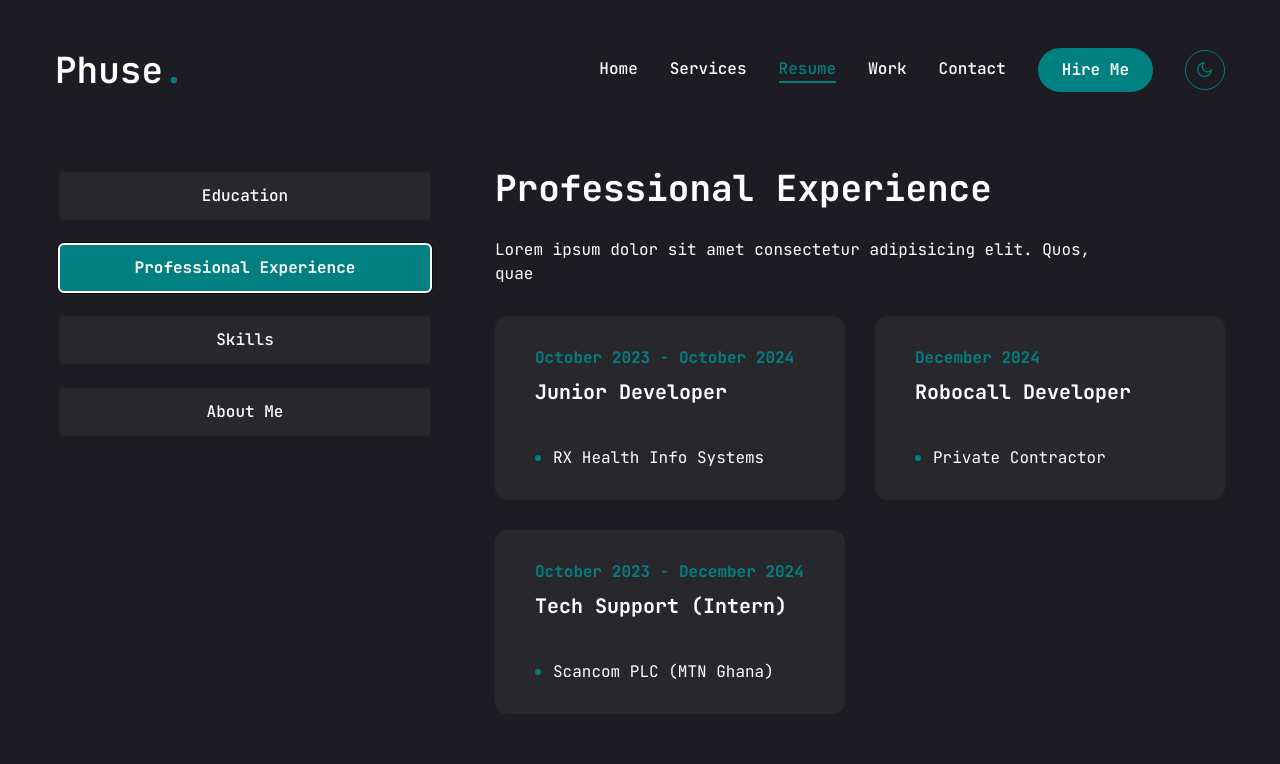
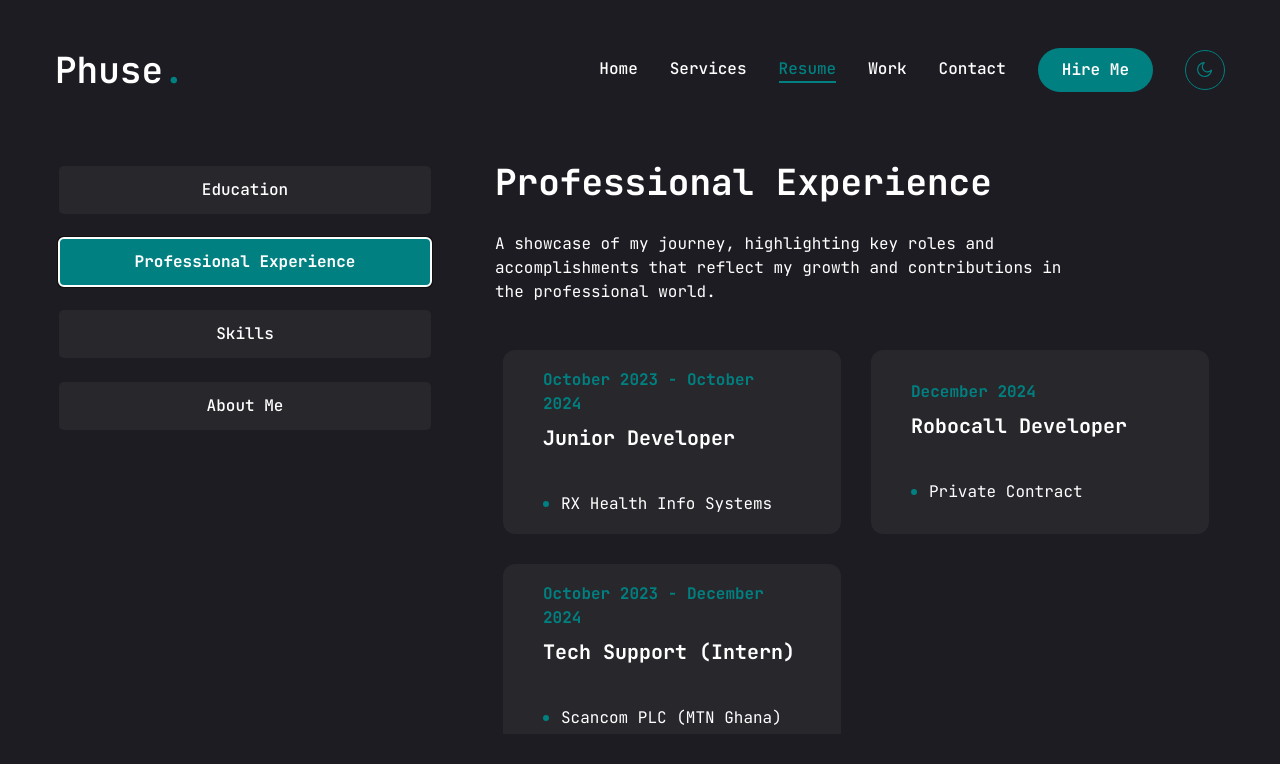
Before and after one commit to Phuse21/phuse-portfolio, a Next.js app: page /resume in a window 1280 px wide. Both pictures are taken after a click on the tab "Professional Experience". Shown: the top 764 px of the page. Built offline with nearby package versions, Linux system fonts and the light colour scheme.

Commit message:
resume real

```diff
--- a/app/resume/page.jsx
+++ b/app/resume/page.jsx
@@ -27,7 +27,7 @@ import {
 const about = {
   title: "About Me",
   description:
-    "Lorem ipsum dolor sit amet consectetur adipisicing elit. Quos, quae ",
+    "Hey, everyone loves a little backstory, right? Feel free to reach out; I'm sure we can do something fun together. I don't bite (much)!",
   info: [
     {
       fieldName: "Name",
@@ -61,7 +61,7 @@ const experience = {
   icon: "/assets/resume/badge.svg",
   title: "Professional Experience",
   description:
-    "Lorem ipsum dolor sit amet consectetur adipisicing elit. Quos, quae ",
+    "A showcase of my journey, highlighting key roles and accomplishments that reflect my growth and contributions in the professional world.",
 
   items: [
     {
@@ -69,15 +69,15 @@ const experience = {
       title: "Junior Developer",
       date: "October 2023 - October 2024",
       description:
-        "Lorem ipsum dolor sit amet consectetur adipisicing elit. Quos, quae ",
+        "Contributed to the development and maintenance of healthcare software solutions, collaborating with cross-functional teams to improve user experiences and streamline workflows.",
     },
 
     {
-      company: "Private Contractor",
+      company: "Private Contract",
       title: "Robocall Developer",
       date: "December 2024",
       description:
-        "Lorem ipsum dolor sit amet consectetur adipisicing elit. Quos, quae ",
+        "Designed and implemented automated robocall solutions, utilizing Arkesel to enhance communication systems.",
     },
 
     {
@@ -85,7 +85,7 @@ const experience = {
       title: "Tech Support (Intern)",
       date: "October 2023 - December 2024",
       description:
-        "Lorem ipsum dolor sit amet consectetur adipisicing elit. Quos, quae ",
+        "Provided technical support to end-users, and assisting with system maintenance to ensure smooth operations.",
     },
   ],
 };
@@ -95,8 +95,7 @@ const education = {
   icon: "/assets/resume/cap.svg",
   title: "Education",
   description:
-    "Lorem ipsum dolor sit amet consectetur adipisicing elit. Quos, quae ",
-
+    "A summary of my educational background, showcasing the knowledge and skills I’ve gained throughout my academic journey.",
   items: [
     {
       institution: "University of Ghana",
@@ -116,8 +115,7 @@ const education = {
 const skills = {
   title: "Skills",
   description:
-    "Lorem ipsum dolor sit amet consectetur adipisicing elit. Quos, quae ",
-
+    "A collection of the key skills and tools I’ve gained experience with, helping me build and deliver efficient, scalable, and user-friendly solutions.",
   skillsList: [
     {
       name: "Laravel",
@@ -249,23 +247,28 @@ const Resume = () => {
                 </p>
 
                 <ScrollArea className="h-[400px]">
-                  <ul className="grid grid-cols-1 lg:grid-cols-2 gap-[30px]">
+                  <ul className="grid grid-cols-1 lg:grid-cols-2 gap-[30px] py-4 pl-2 pr-4">
                     {experience.items.map((item, index) => {
                       return (
                         <li
                           key={index}
-                          className="bg-[#232329]/10 dark:bg-[#27272c] h-[184px] py-6 px-10 rounded-xl flex flex-col justify-center items-center lg:items-start gap-2"
+                          className="bg-[#232329]/10 dark:bg-[#27272c] h-[184px] py-6 px-10 rounded-xl flex flex-col justify-center hover:outline-offset-1 hover:outline hover:outline-accent items-center lg:items-start gap-2 relative group overflow-hidden"
                         >
-                          <span className="font-bold text-accent">
+                          <span className="font-bold text-accent transition-opacity opacity-100 group-hover:opacity-0">
                             {item.date}
                           </span>
-                          <h3 className="font-bold text-xl max-w-[260px] min-h-[60px] text-center lg:text-left">
+                          <h3 className="font-bold text-xl max-w-[260px] min-h-[60px] text-center lg:text-left transition-opacity opacity-100 group-hover:opacity-0">
                             {item.title}
                           </h3>
 
-                          <div className="flex items-center gap-3">
+                          <div className="flex items-center gap-3 transition-opacity opacity-100 group-hover:opacity-0">
                             <span className="w-[6px] h-[6px] rounded-full bg-accent"></span>
                             <p className="text-white/60">{item.company}</p>
+                          </div>
+
+                          {/* Centered description */}
+                          <div className="absolute w-full top-1/2 left-1/2 transform -translate-x-1/2 -translate-y-1/2 p-4 bg-[#232329] rounded-xl text-white opacity-0 group-hover:opacity-100 transition-opacity duration-300">
+                            <p>{item.description}</p>
                           </div>
                         </li>
                       );
```
